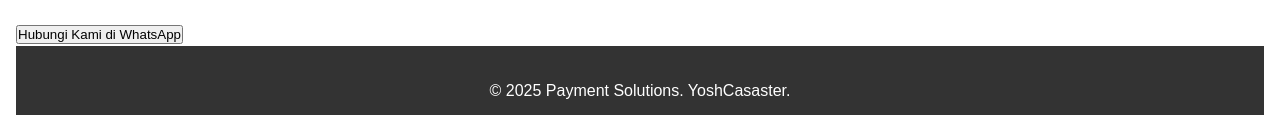
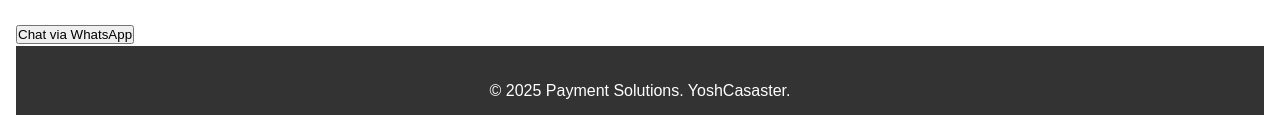
Before and after one commit to Putra769/Hahahahahahhahahahahaha, a plain HTML site: page index.html in a window 1280 px wide. Shown: the part 1402-1517 px from the top of the page. Drawn offline with Linux system fonts and the light colour scheme.

Commit message:
Update index.html

```diff
--- a/index.html
+++ b/index.html
@@ -685,7 +685,9 @@
                 <div class="warning-message">
             Setelah melakukan pembayaran silahkan kirimkan bukti
                 </div>
-        <button onclick="window.open('https://wa.me/6281234567890' '_blank')">Hubungi Kami di WhatsApp</button>
+        <a href="https://wa.me/6281234567890" target="_blank">
+  <button>Chat via WhatsApp</button>
+        </a>
 
         <div class="footer">
                </div>
```
